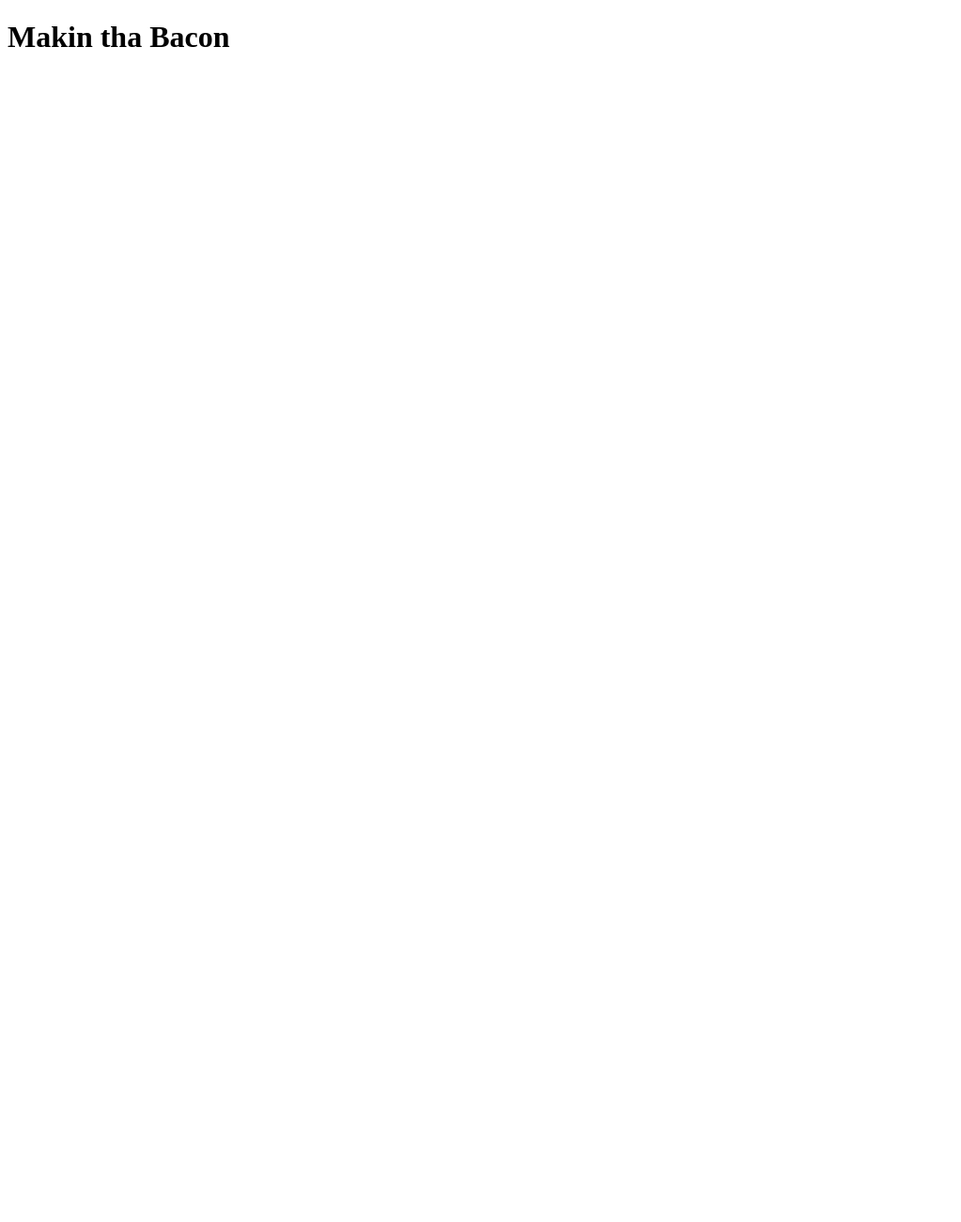
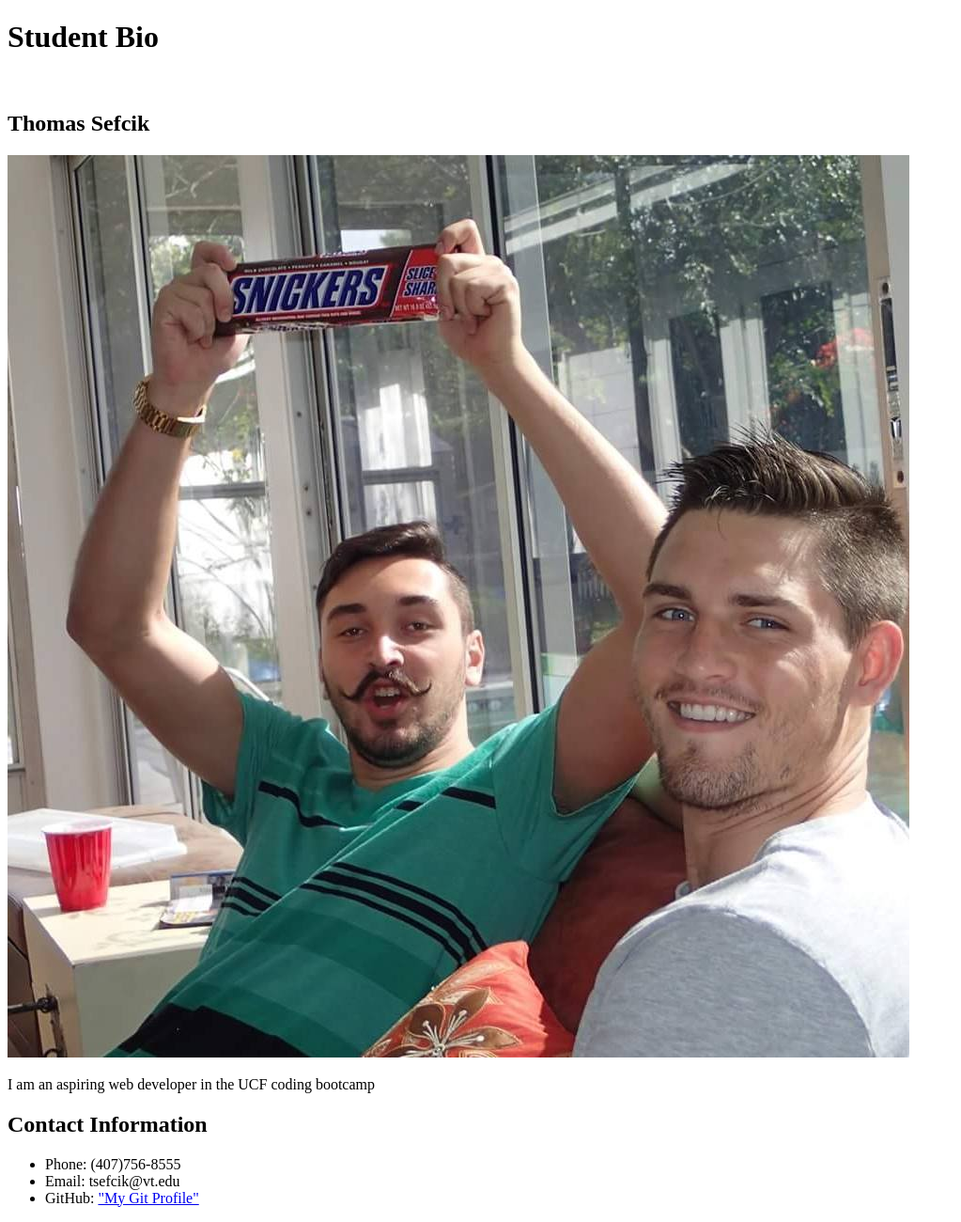
Before and after one commit to jthomassefcik/UCFApril, a plain HTML site: page index.html in a window 1280 px wide. Shown: the whole page at 94% size, without its empty margins (0-1023 px from the left). Before the commit the page ends 800 px from the top, so only its background shows below. Drawn offline with Linux system fonts and the light colour scheme.

Commit message:
HTML bio

```diff
--- a/index.html
+++ b/index.html
@@ -1,12 +1,26 @@
 <!DOCTYPE html>
 <html lang="en">
+
 <head>
     <meta charset="UTF-8">
     <meta name="viewport" content="width=device-width, initial-scale=1.0">
     <meta http-equiv="X-UA-Compatible" content="ie=edge">
     <title>Document</title>
 </head>
+
 <body>
-    <h1>Makin tha Bacon</h1>
+    <h1>Student Bio</h1>
+    <br>
+    <h2>Thomas Sefcik</h2>
+    <img src="17424872_1597894856894859_1771071078540502978_n.jpg" alt="">
+    <p>I am an aspiring web developer in the UCF coding bootcamp</p>
+    <h2>Contact Information</h2>
+    <ul>
+        <li> Phone: (407)756-8555</li>
+        <li> Email: tsefcik@vt.edu</li>
+        <li> GitHub: <a href="https://github.com/jthomassefcik" target="_blank">"My Git Profile"</a>
+    </ul>
+
 </body>
+
 </html>
```
Also changed, not shown: 17424872_1597894856894859_1771071078540502978_n.jpg (added), 1 other file.
